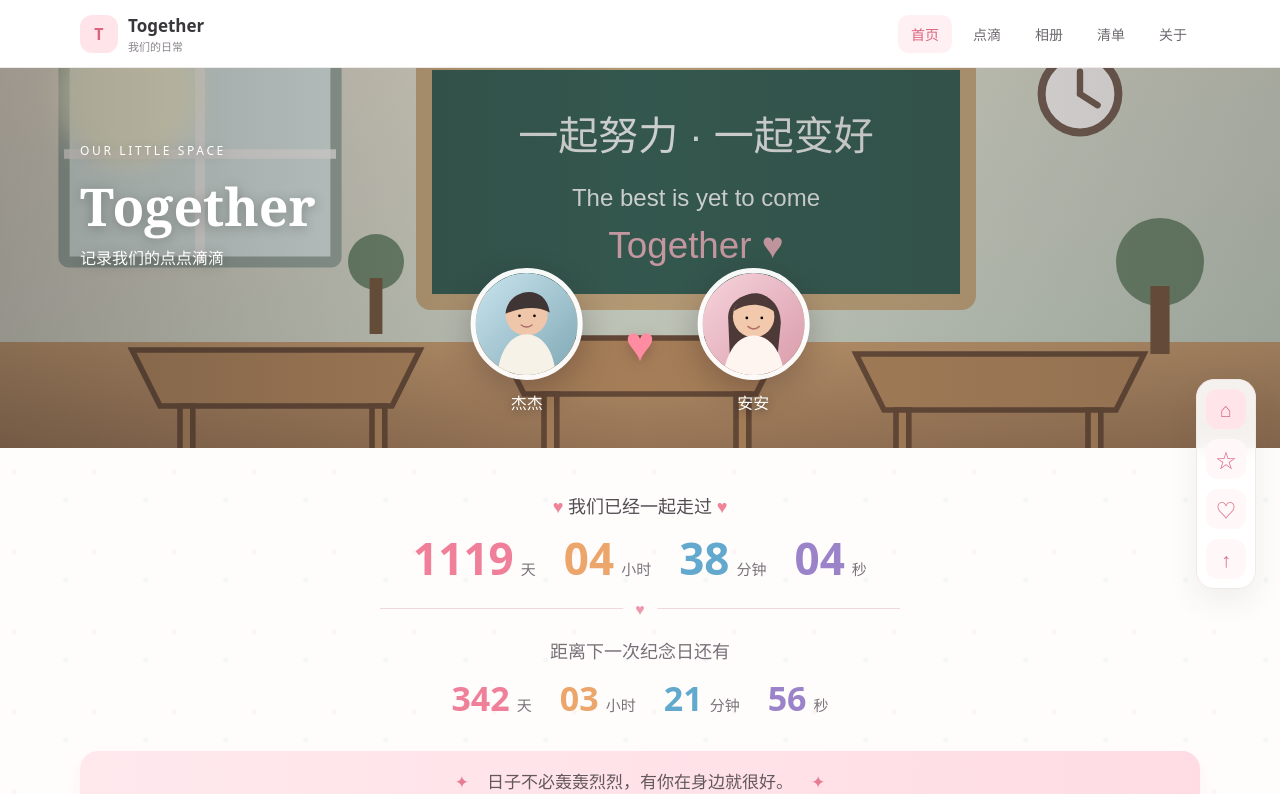
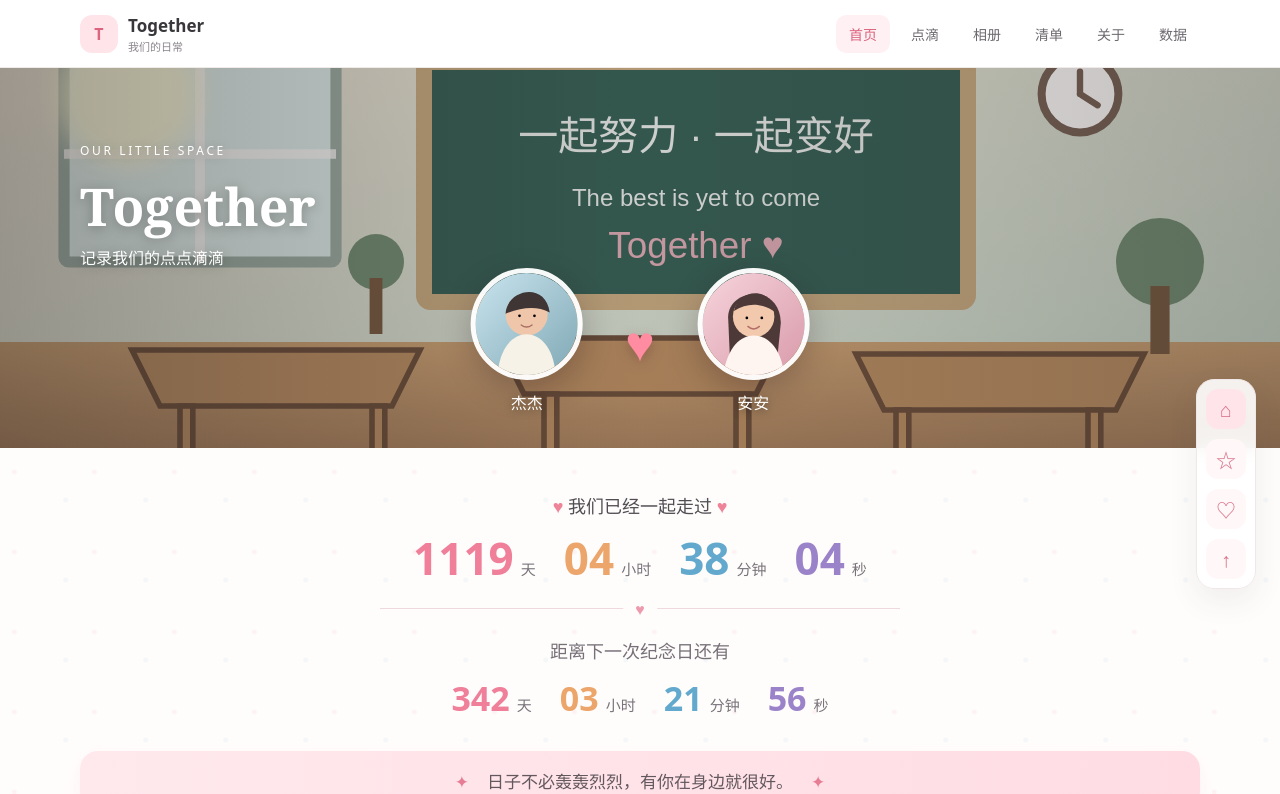
Before and after one commit to hujinghaoabcd/Together, a Vue app: page / in a window 1280 px wide. Shown: the top 794 px of the page. Built offline with nearby package versions, Linux system fonts and the light colour scheme.

Commit message:
feat: add data management navigation

```diff
--- a/src/components/AppHeader.vue
+++ b/src/components/AppHeader.vue
@@ -10,6 +10,7 @@
       <RouterLink to="/gallery">相册</RouterLink>
       <RouterLink to="/wishlist">清单</RouterLink>
       <RouterLink to="/about">关于</RouterLink>
+      <RouterLink to="/data" title="数据管理" aria-label="数据管理">数据</RouterLink>
     </nav>
   </header>
 </template>
```
